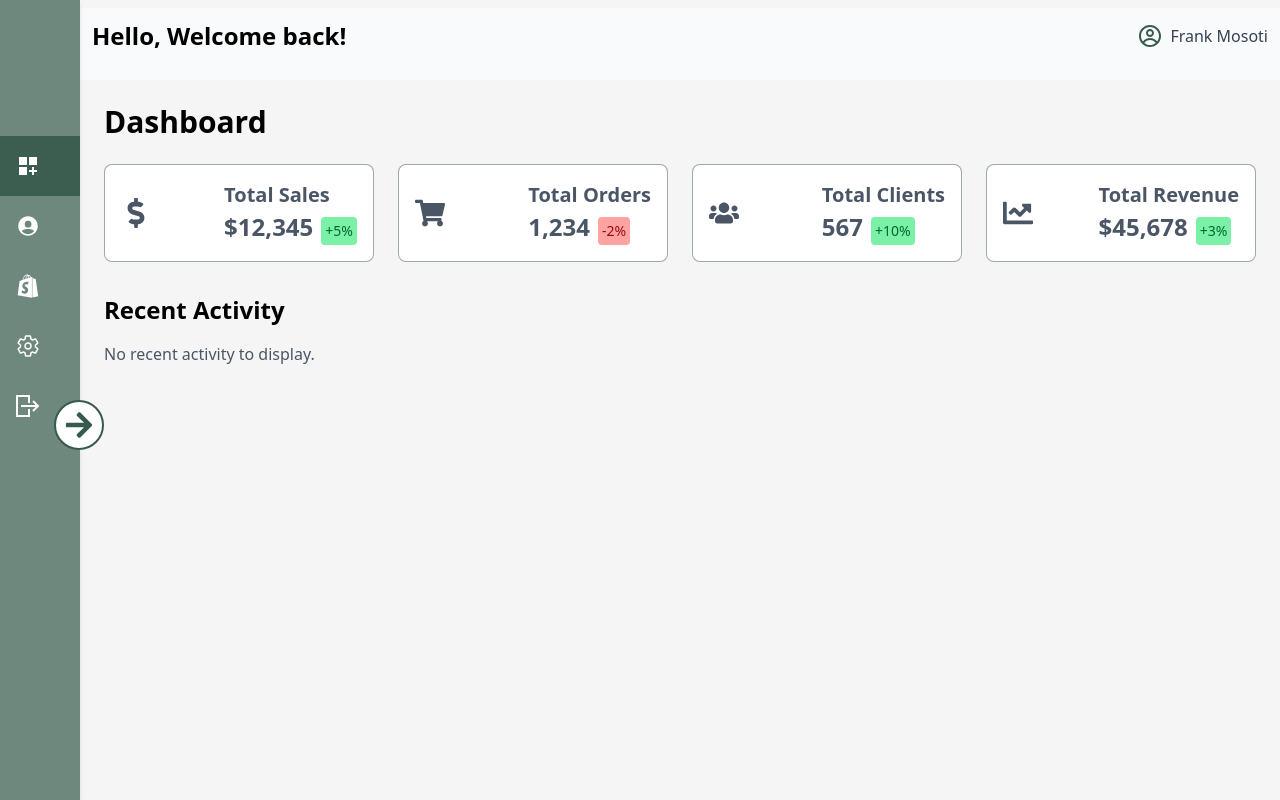
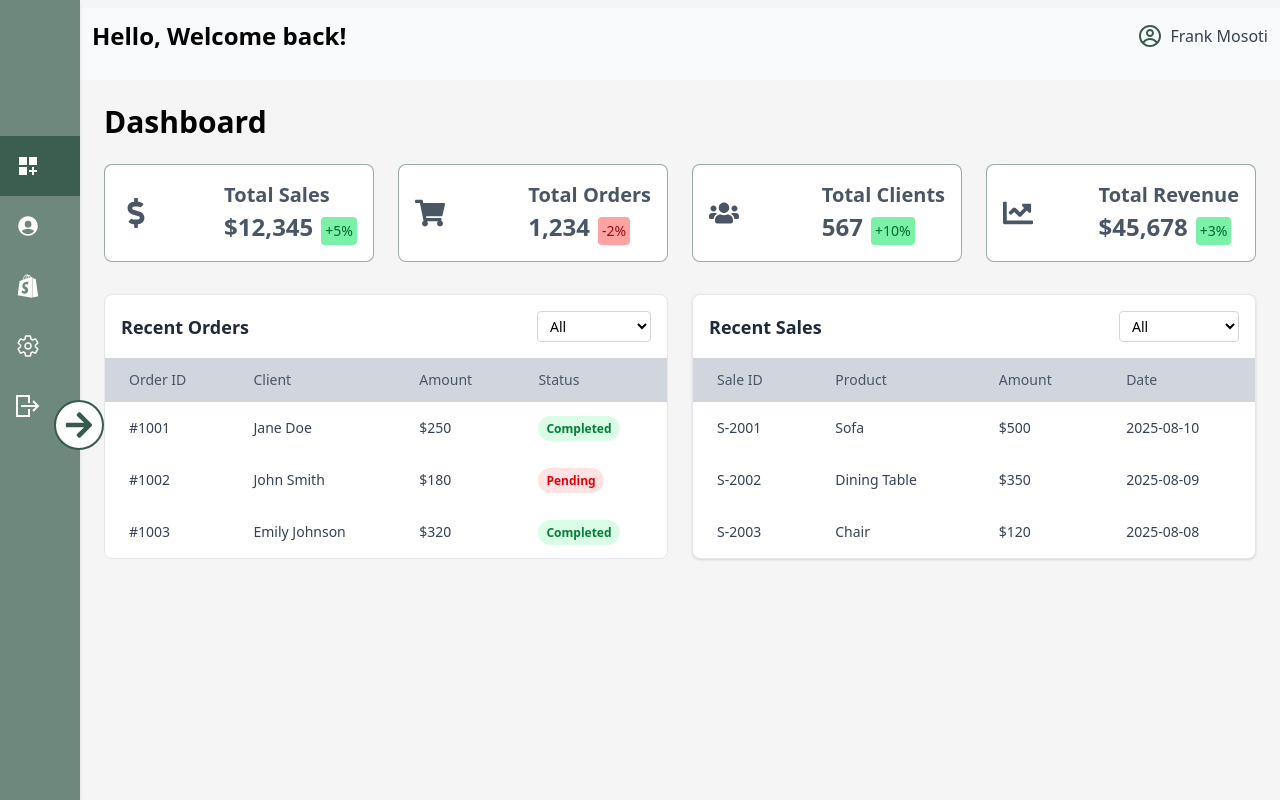
Before and after one commit to FrancisMosoti/FurnitureStore-Frontend, a React (Vite) app: page /dashboard in a window 1280 px wide. Built offline with nearby package versions, Linux system fonts and the light colour scheme.

Commit message:
Recent sales and orders tables

```diff
--- a/src/pages/Dashboard/Dashboard.jsx
+++ b/src/pages/Dashboard/Dashboard.jsx
@@ -1,4 +1,4 @@
-import React from "react";
+import React, { useState } from "react";
 import { FaChartLine } from "react-icons/fa";
 import { FaUsers } from "react-icons/fa";
 import { FaShoppingCart } from "react-icons/fa";
@@ -35,7 +35,46 @@ const cardDetails = [
   },
 ];
 
+const recentOrders = [
+  { id: "#1001", client: "Jane Doe", amount: "$250", status: "Completed" },
+  { id: "#1002", client: "John Smith", amount: "$180", status: "Pending" },
+  { id: "#1003", client: "Emily Johnson", amount: "$320", status: "Completed" },
+];
+
+const recentSales = [
+  { id: "S-2001", product: "Sofa", amount: "$500", date: "2025-08-10" },
+  { id: "S-2002", product: "Dining Table", amount: "$350", date: "2025-08-09" },
+  { id: "S-2003", product: "Chair", amount: "$120", date: "2025-08-08" },
+];
+
 const Dashboard = () => {
+  const [orderStatusFilter, setOrderStatusFilter] = useState("All");
+  const [salesProductFilter, setSalesProductFilter] = useState("All");
+
+  const filteredOrders =
+    orderStatusFilter === "All"
+      ? recentOrders
+      : recentOrders.filter((order) => order.status === orderStatusFilter);
+
+  const filteredSales =
+    salesProductFilter === "All"
+      ? recentSales
+      : recentSales.filter((sale) => sale.product === salesProductFilter);
+
+  const getStatusClass = (status) => {
+    switch (status) {
+      case "Pending":
+        return "bg-red-100 text-red-600 px-2 py-1 rounded-full text-xs font-semibold";
+      case "In progress":
+        return "bg-yellow-100 text-yellow-700 px-2 py-1 rounded-full text-xs font-semibold";
+      case "Fixed":
+        return "bg-purple-100 text-purple-700 px-2 py-1 rounded-full text-xs font-semibold";
+      case "Completed":
+        return "bg-green-100 text-green-700 px-2 py-1 rounded-full text-xs font-semibold";
+      default:
+        return "bg-gray-100 text-gray-700 px-2 py-1 rounded-full text-xs font-semibold";
+    }
+  };
   return (
     <div className="bg-[#F5F5F5] max-h-screen w-full overflow-y-scroll">
       <div className="p-6">
@@ -67,13 +106,134 @@ const Dashboard = () => {
             </div>
           ))}
         </div>
-        <section>
-          <div></div>
-        </section>
         <div className="mt-8">
-          <h2 className="text-2xl font-bold mb-4">Recent Activity</h2>
-          {/* Add recent activity content here */}
-          <p className="text-gray-600">No recent activity to display.</p>
+          <div className="grid grid-cols-1 md:grid-cols-2 gap-6 ">
+            {/* Recent Orders Table */}
+            <div className="bg-white rounded-lg border border-gray-200 ">
+              <div className="flex justify-between items-center p-4 ">
+                <h3 className="text-lg font-semibold text-gray-800">
+                  Recent Orders
+                </h3>
+                <select
+                  value={orderStatusFilter}
+                  onChange={(e) => setOrderStatusFilter(e.target.value)}
+                  className="border border-gray-300 rounded px-2 py-1 text-sm focus:ring focus:ring-indigo-200"
+                >
+                  <option value="All">All</option>
+                  <option value="Completed">Completed</option>
+                  <option value="Pending">Pending</option>
+                  <option value="In progress">In progress</option>
+                </select>
+              </div>
+              <table className="w-full text-left">
+                <thead className="bg-gray-300">
+                  <tr>
+                    <th className="px-6 py-3 text-sm font-medium text-gray-600">
+                      Order ID
+                    </th>
+                    <th className="px-6 py-3 text-sm font-medium text-gray-600">
+                      Client
+                    </th>
+                    <th className="px-6 py-3 text-sm font-medium text-gray-600">
+                      Amount
+                    </th>
+                    <th className="px-6 py-3 text-sm font-medium text-gray-600">
+                      Status
+                    </th>
+                  </tr>
+                </thead>
+                <tbody>
+                  {filteredOrders.map((order, idx) => (
+                    <tr
+                      key={order.id}
+                      className={`hover:bg-[#365A4C]/10 ${
+                        idx !== filteredOrders.length - 1 ? "" : ""
+                      }`}
+                    >
+                      <td className="px-6 py-4 text-sm text-gray-700">
+                        {order.id}
+                      </td>
+                      <td className="px-6 py-4 text-sm text-gray-700">
+                        {order.client}
+                      </td>
+                      <td className="px-6 py-4 text-sm text-gray-700">
+                        {order.amount}
+                      </td>
+                      <td className="px-6 py-4 text-sm text-gray-700">
+                        <span className={getStatusClass(order.status)}>
+                          {order.status}
+                        </span>
+                      </td>
+                    </tr>
+                  ))}
+                </tbody>
+              </table>
+            </div>
+
+            {/* Recent Sales Table */}
+            <div className="bg-white rounded-lg border border-gray-200 shadow-sm">
+              <div className="flex justify-between items-center p-4 ">
+                <h3 className="text-lg font-semibold text-gray-800">
+                  Recent Sales
+                </h3>
+                <select
+                  value={salesProductFilter}
+                  onChange={(e) => setSalesProductFilter(e.target.value)}
+                  className="border border-gray-300 rounded px-2 py-1 text-sm focus:ring focus:ring-indigo-200"
+                >
+                  <option value="All">All</option>
+                  {[...new Set(recentSales.map((sale) => sale.product))].map(
+                    (product) => (
+                      <option key={product} value={product}>
+                        {product}
+                      </option>
+                    )
+                  )}
+                </select>
+              </div>
+              <table className="w-full text-left">
+                <thead className="bg-gray-300">
+                  <tr>
+                    <th className="px-6 py-3 text-sm font-medium text-gray-600">
+                      Sale ID
+                    </th>
+                    <th className="px-6 py-3 text-sm font-medium text-gray-600">
+                      Product
+                    </th>
+                    <th className="px-6 py-3 text-sm font-medium text-gray-600">
+                      Amount
+                    </th>
+                    <th className="px-6 py-3 text-sm font-medium text-gray-600">
+                      Date
+                    </th>
+                  </tr>
+                </thead>
+                <tbody>
+                  {filteredSales.map((sale, idx) => (
+                    <tr
+                      key={sale.id}
+                      className={`hover:bg-[#365A4C]/10 ${
+                        idx !== filteredSales.length - 1 ? "" : ""
+                      }`}
+                    >
+                      <td className="px-6 py-4 text-sm text-gray-700">
+                        {sale.id}
+                      </td>
+                      <td className="px-6 py-4 text-sm text-gray-700">
+                        {sale.product}
+                      </td>
+                      <td className="px-6 py-4 text-sm text-gray-700">
+                        {sale.amount}
+                      </td>
+                      <td className="px-6 py-4 text-sm text-gray-700">
+                        {sale.date}
+                      </td>
+                    </tr>
+                  ))}
+                </tbody>
+              </table>
+            </div>
+          </div>
         </div>
       </div>
     </div>
```
